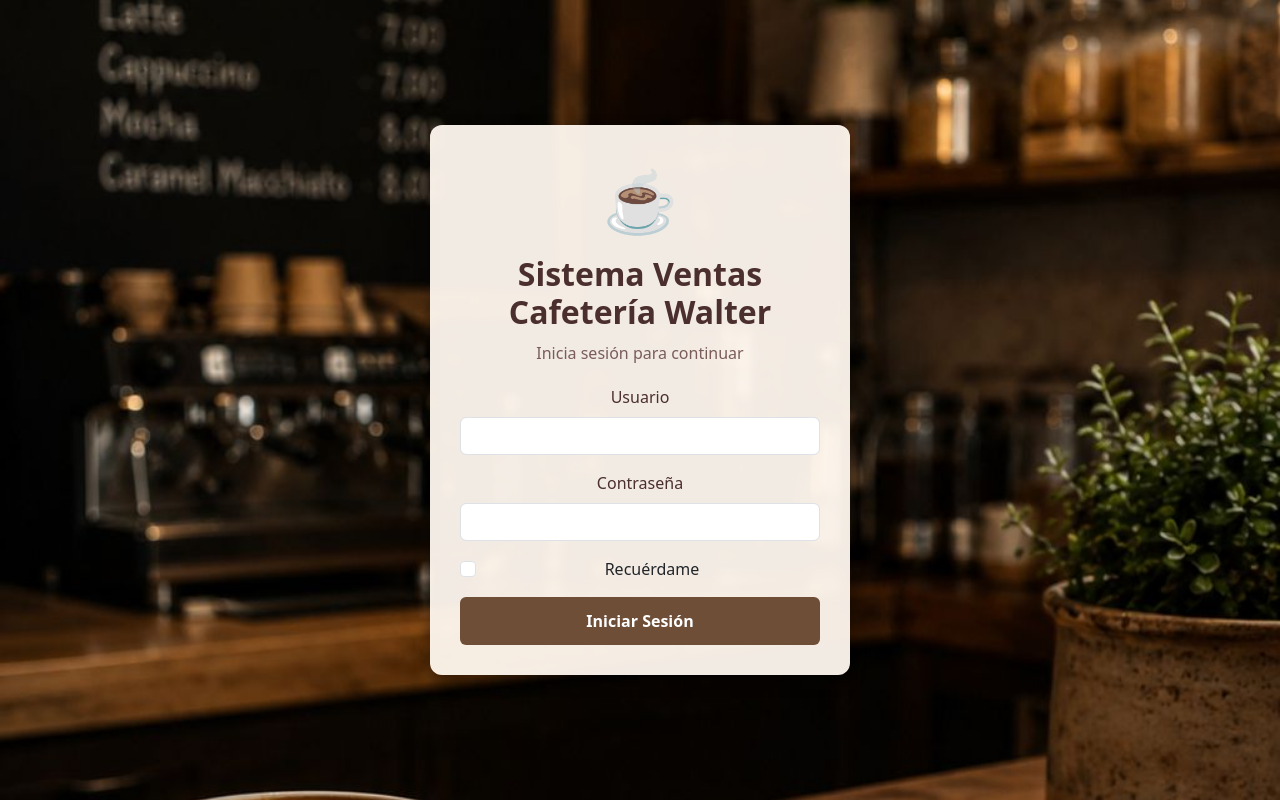
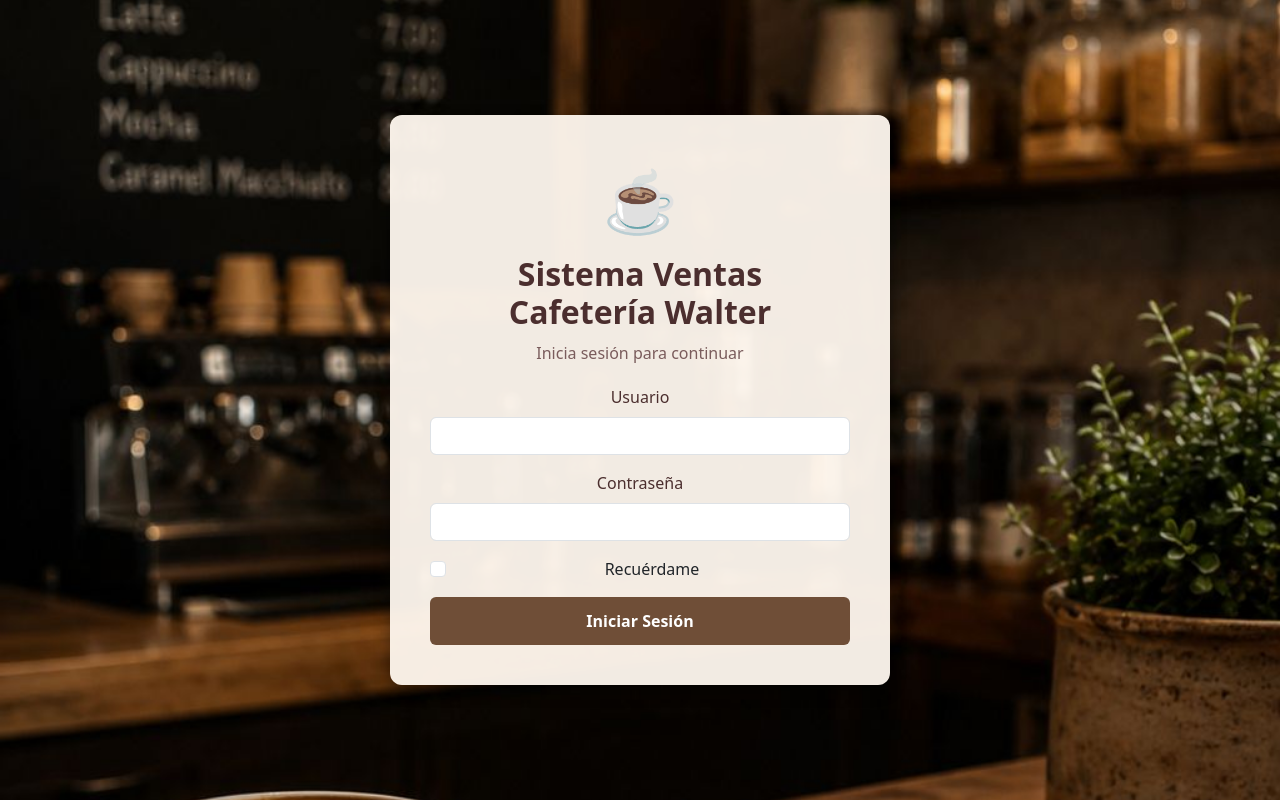
Before and after one commit to luismiguel2017/ventas-flask, a Flask app: page /login in a window 1280 px wide. Run offline with Flask 3, Linux system fonts and the light colour scheme; some libraries are stand-ins or nearby versions.

Commit message:
Actualización de app.py y estilos, agregado login

```diff
--- a/static/login.css
+++ b/static/login.css
@@ -4,9 +4,10 @@
 /* Contenedor del formulario */
 .login-container {
     width: 100%;
-    max-width: 420px;
+    max-width: 500px;
+    min-height: 420px;
     background: rgba(255, 248, 240, 0.95);
-    padding: 30px;
+    padding: 40px;
     border-radius: 12px;
     box-shadow: 0px 6px 15px rgba(0,0,0,0.4);
     text-align: center;
```
